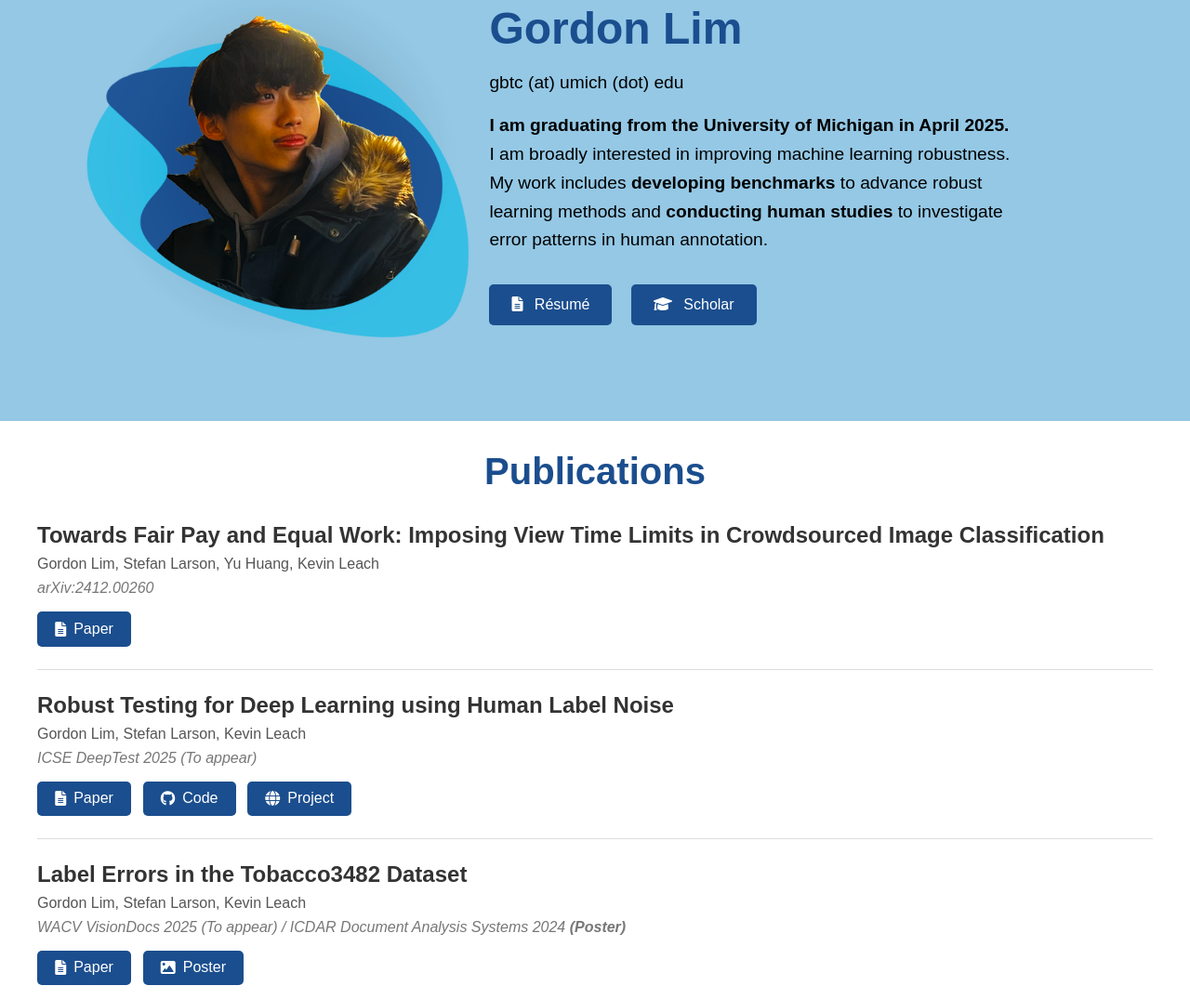
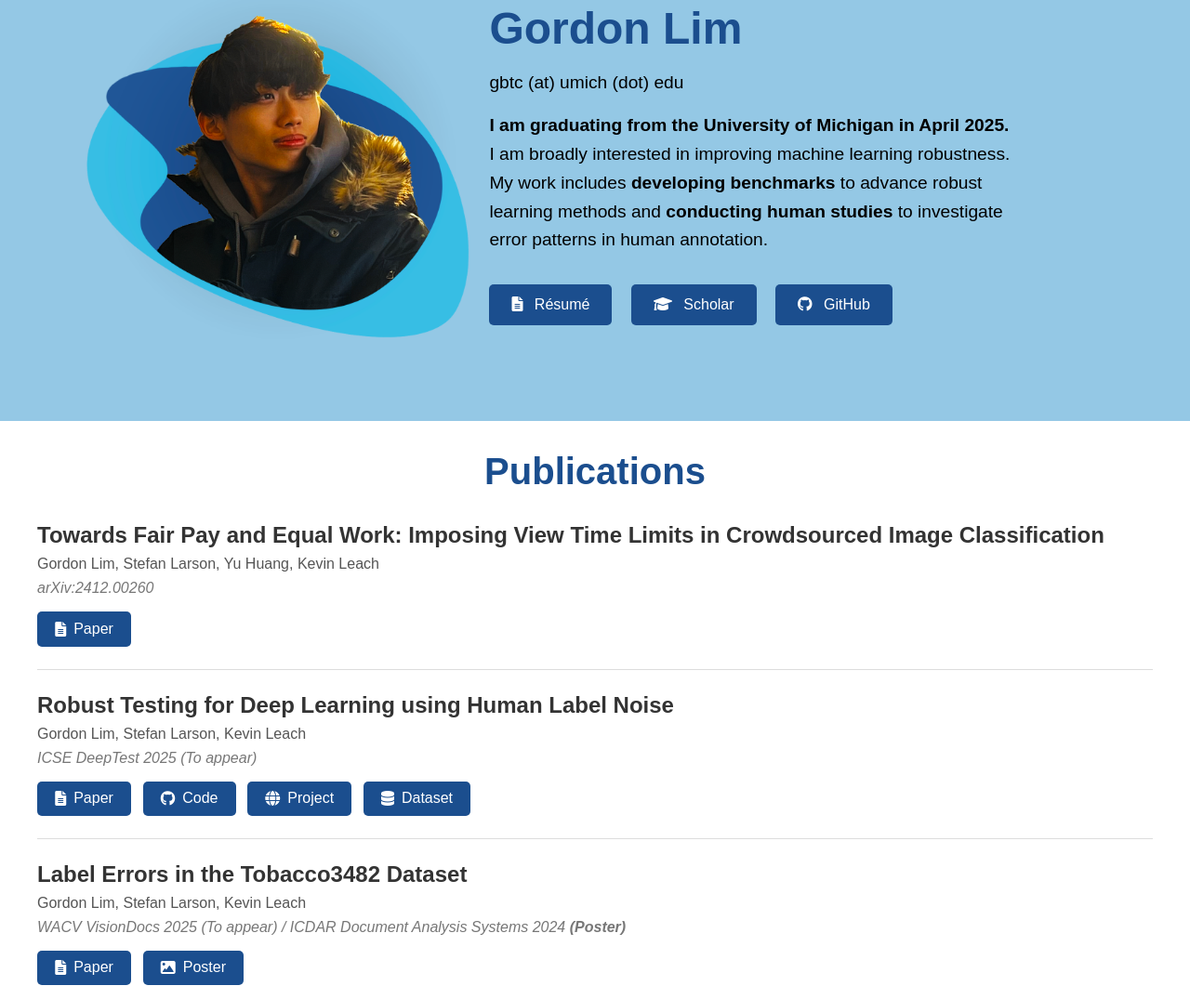
Before and after one commit to gordon-lim/gordon-lim.github.io, a plain HTML site: page index.html in a window 1280 px wide. Shown: the part 101-1176 px from the top of the page at 93% size. Drawn offline with Linux system fonts and the light colour scheme.

Commit message:
added project dataset/github

```diff
--- a/index.html
+++ b/index.html
@@ -209,6 +209,9 @@
                     <a href="https://scholar.google.com/citations?user=EMaRV60AAAAJ&hl=en" class="button" target="_blank" rel="noopener noreferrer">
                         <i class="fas fa-graduation-cap"></i> Scholar
                     </a>
+                    <a href="https://github.com/gordon-lim" class="button" target="_blank" rel="noopener noreferrer">
+                        <i class="fab fa-github"></i> GitHub
+                    </a>
                 </div>
             </div>
         </div>
@@ -244,12 +247,14 @@
             <em>ICSE DeepTest 2025 (To appear)</em>
             <div class="publication-buttons">
                 <a href="https://arxiv.org/abs/2412.00244v1" class="button" target="_blank" rel="noopener noreferrer"><i class="fas fa-file-alt"></i> Paper</a>
-                <!-- <a href="" class="button"><i class="fas fa-globe" target="_blank" rel="noopener noreferrer"></i> WIP</a> -->
                 <a href="https://github.com/gordon-lim/soft-neighbor-labels" class="button" target="_blank" rel="noopener noreferrer">
                     <i class="fab fa-github"></i> Code
                 </a>
                 <a href="https://gordon-lim.github.io/softly" class="button" target="_blank" rel="noopener noreferrer">
                     <i class="fas fa-globe"></i> Project
+                </a>
+                <a href="https://zenodo.org/records/14687826" class="button" target="_blank" rel="noopener noreferrer">
+                    <i class="fas fa-database"></i> Dataset
                 </a>
             </div>
         </div>
```
